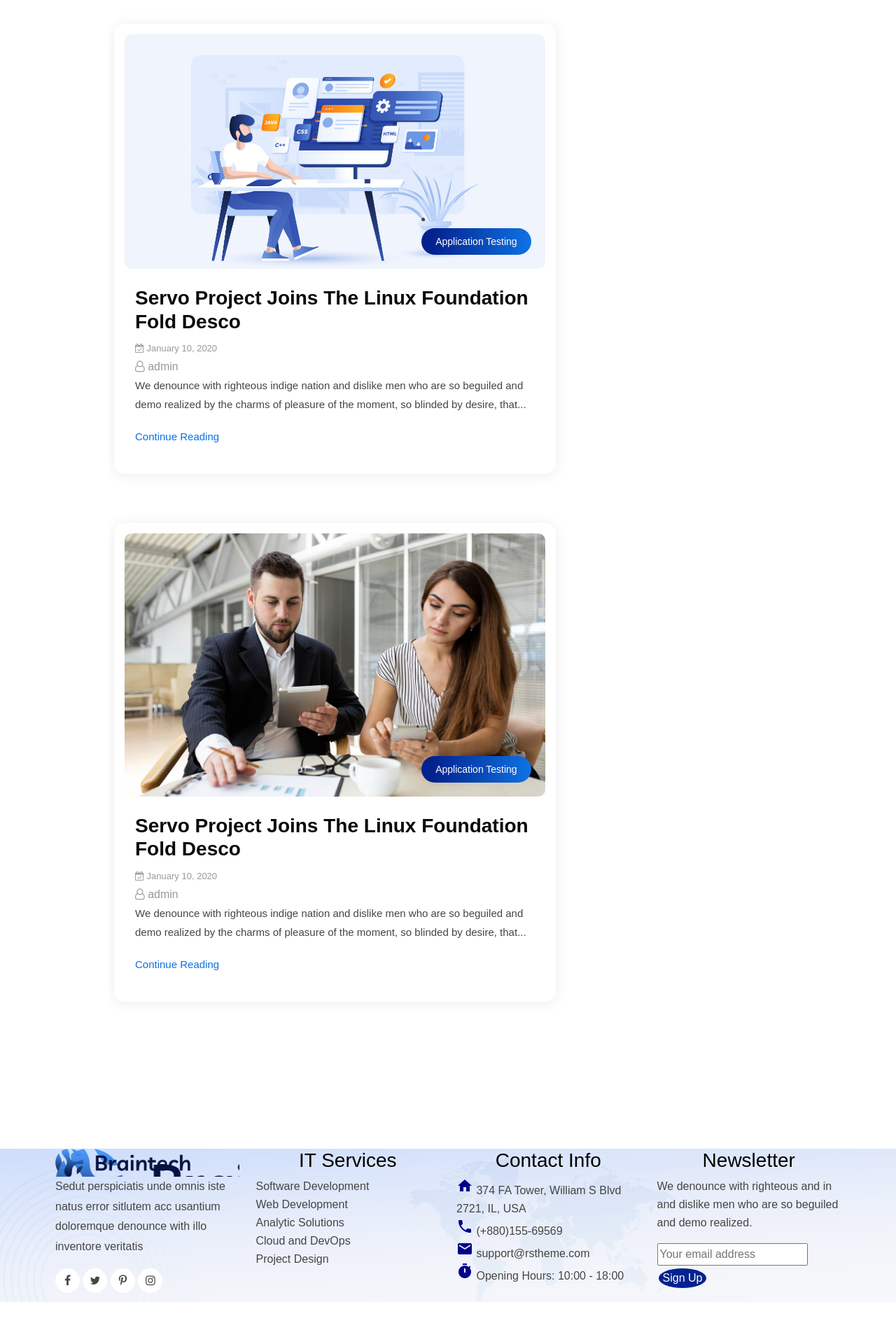
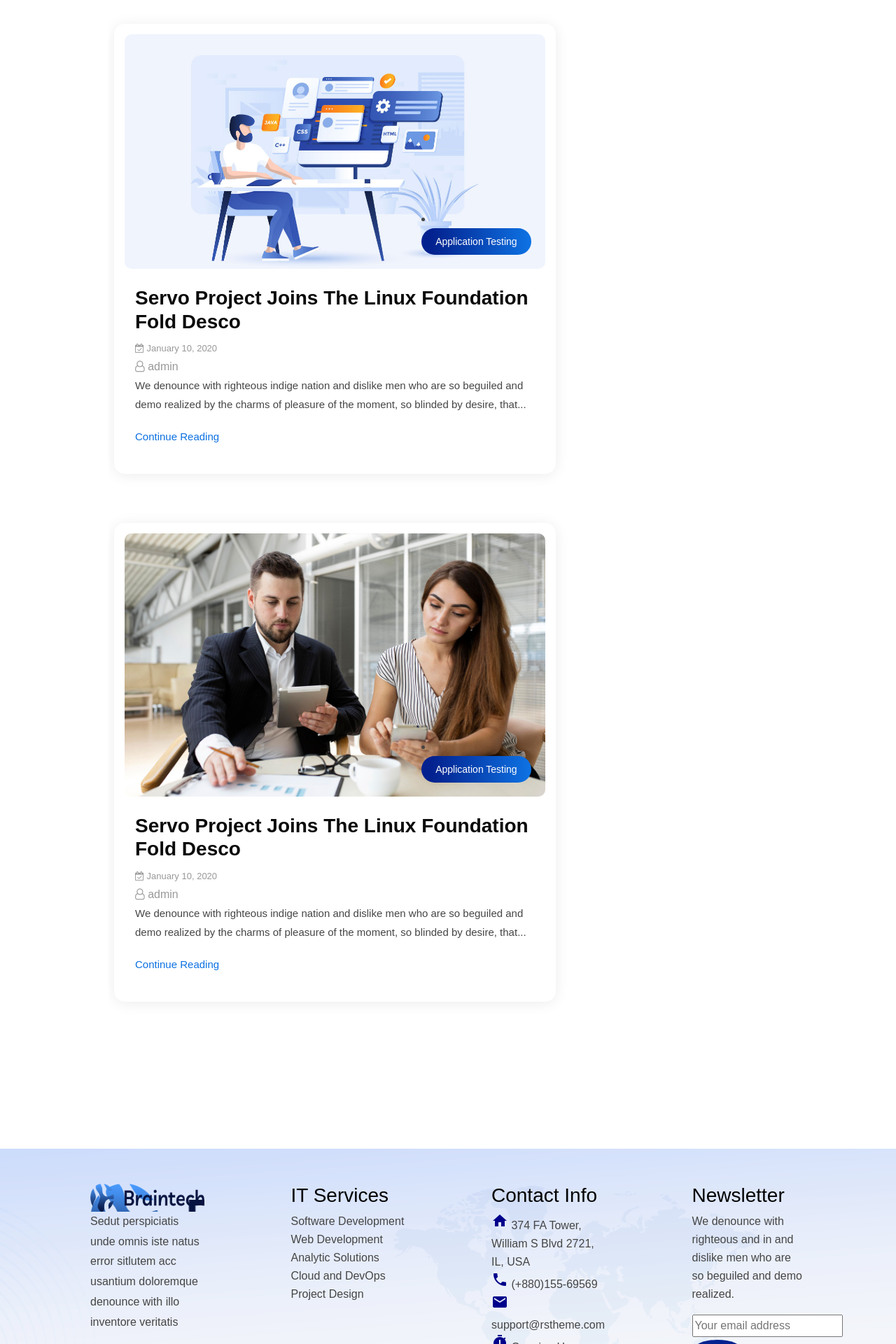
Before and after one commit to ozgecinko/ArgenovaInternship, a PHP site: page /blog.html in a window 1280 px wide. Shown: the part 2440-4360 px from the top of the page at 70% size. Before the commit the page ends 4300 px from the top, so only its background shows below. Run offline with PHP 8.4, Linux system fonts and the light colour scheme; some libraries are stand-ins or nearby versions.

Commit message:
footer size fixed

```diff
--- a/Task 4/blog.html
+++ b/Task 4/blog.html
@@ -331,44 +331,46 @@
             <div class="container">
                 <div class="row">
                     <div class="col-lg-3 col-md-12 col-sm-12">
+                        <div class="footer-widget">
                             <div class="footer-logo">
-                            <a href="contact.html"><img src="img/logo-dark.png" alt="Logo"></a>
+                                <a href="#"><img src="img/logo-dark.png" alt="Logo"></a>
                             </div>
                             <div class="text">
                                 <p>Sedut perspiciatis unde omnis iste natus error sitlutem acc usantium doloremque denounce with illo inventore veritatis</p>
                             </div>
-                          <div class="social">
-                              <ul>
+                            <ul class="social">
                                 <li>
-                                  <a href="#"><i class="fa fa-facebook"></i></a>
+                                    <a href="#"><span><i class="fa fa-facebook"></i></span></a>
                                 </li>
                                 <li>
-                                  <a href="# " target="_blank"><span><i class="fa fa-twitter"></i></span></a>
-                              </li>
-
-                              <li>
-                                  <a href="# " target="_blank"><span><i class="fa fa-pinterest-p"></i></span></a>
+                                    <a href="#"><span><i class="fa fa-twitter"></i></span></a>
                                 </li>
                                 <li>
-                                  <a href="# " target="_blank"><span><i class="fa fa-instagram"></i></span></a>
+                                    <a href="#"><span><i class="fa fa-pinterest-p"></i></span></a>
+                                </li>
+                                <li>
+                                    <a href="#"><span><i class="fa fa-instagram"></i></span></a>
                                 </li>
                             </ul>
                         </div>
                     </div>
+
                     <div class="col-lg-3 col-md-12 col-sm-12">
-                        <h3>IT Services</h3>
-                        <ul>
+                        <div class="footer-widget">
+                            <span class="footer-title"><h3>IT Services</h3></span>
+                            <ul class="footer-pages">
                                 <li><a href="software-development.html">Software Development</a></li>
                                 <li><a href="web-development.html">Web Development</a></li>
                                 <li><a href="case-studies-single.html">Analytic Solutions</a></li>
                                 <li><a href="cloud-and-devops.html">Cloud and DevOps</a></li>
                                 <li><a href="product-design.html">Project Design</a></li>
                             </ul>
-
+                        </div>
                     </div>
                     <div class="col-lg-3 col-md-12 col-sm-12">
-                        <h3>Contact Info</h3>
-                        <ul>
+                        <div class="footer-widget">
+                            <span class="footer-title"><h3>Contact Info</h3></span>
+                            <ul class="contact-materials">
                                 <li>
                                     <i class="material-icons">home</i>
                                     <span>374 FA Tower, William S Blvd 2721, IL, USA</span>
@@ -387,8 +389,11 @@
                                 </li>
                             </ul>
                         </div>
+                    </div>
+
                     <div class="col-lg-3 col-md-12 col-sm-12">
-                        <h3>Newsletter</h3>
+                        <div class="footer-widget">
+                            <span class="footer-title"><h3>Newsletter</h3></span>
                             <p>We denounce with righteous and in and dislike men who are so beguiled and demo realized.</p>
                             <p>
                                 <input type="email" name="EMAIL" placeholder="Your email address" required="">
@@ -398,6 +403,7 @@
                     </div>
                 </div>
             </div>
+        </div>
 
     </div>
     </body>
--- a/Task 4/css/style.css
+++ b/Task 4/css/style.css
@@ -31,7 +31,7 @@
 }
 
 a{
-    color:#0a0a0a;
+    color:#454545;
     text-decoration: none !important;
     outline: none !important;
 }
@@ -193,8 +193,7 @@
     font-weight: 700;
 }
 
- .navbar
- {
+.navbar{
     background: linear-gradient(90deg, #03228f 10%, #0e73e4 100%);
     text-align: center;
     justify-content: space-between;
@@ -238,6 +237,35 @@
     background-position: center;
 }
 
+.footer .footer-widget{
+    padding:25px;
+    margin:25px;
+}
+
+.footer .footer-widget .footer-title{
+    color:black;
+    height: 100px;
+}
+
+.footer .footer-widget .footer-pages{
+    list-style-type: none;
+}
+
+.footer .footer-widget .footer-pages li a{
+    font-size: 16px;
+    color: #454545
+}
+
+.footer .footer-widget .footer-pages li a:hover{
+    color:#106eea;
+}
+
+.footer .footer-widget .contact-materials .contact-info{
+    line-height: 14px;
+    display:inline;
+}
+
+
 .footer-logo{
     background-image: url(img/logo-dark.png);
     vertical-align: middle;
@@ -247,12 +275,16 @@
     height: 40px;
 }
 
-.footer .text p{
+.footer .footer-widget .text p{
     color: #454545;
     line-height: 1.8;
 }
 
-.footer .social ul li{
+.footer .footer-widget .social li{
+    display: inline;
+}
+
+.footer .footer-widget .social li a{
     display: inline-block;
     width: 35px;
     height: 35px;
@@ -262,20 +294,7 @@
     text-align: center;
 }
 
-.footer h3{
-    color: black;
-    text-align: center;
-}
-
-.footer ul{
-    list-style-type: none;
-}
-
-.footer ul li a{
-    font-size: 16px;
-    color: #454545
-}
-.footer .social ul li a:hover{
+.footer .footer-widget .social li a:hover{
     display: inline-block;
     width: 35px;
     height: 35px;
@@ -284,14 +303,6 @@
     color:white;
 }
 
-.footer ul li a:hover{
-    color:#106eea;
-}
-
-.footer ul li p{
-    font-size: 16px;
-    color: #454545
-}
 
 .button {
     background-color: #03228f;
```
Also changed, not shown: Task 4/contact.html (+22 -17 lines). Lines whose indentation alone changed are shown as unchanged.
